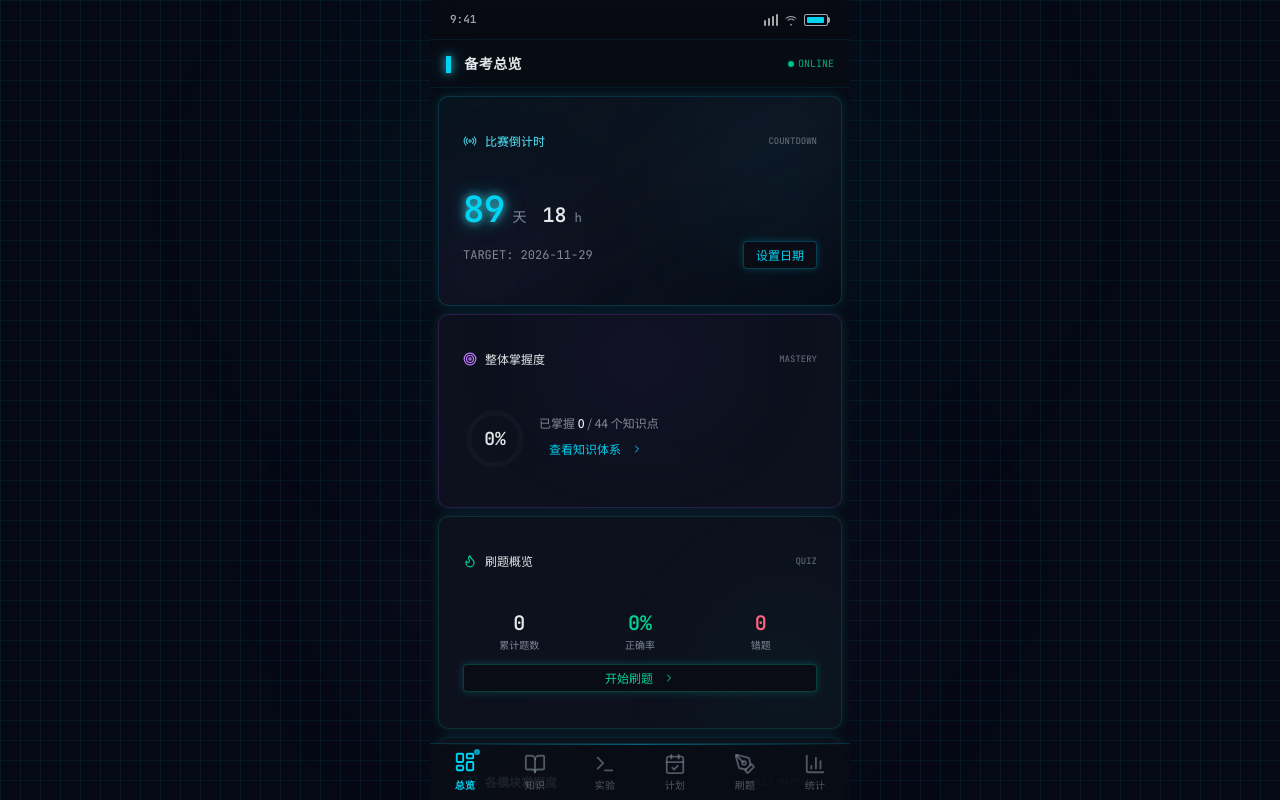
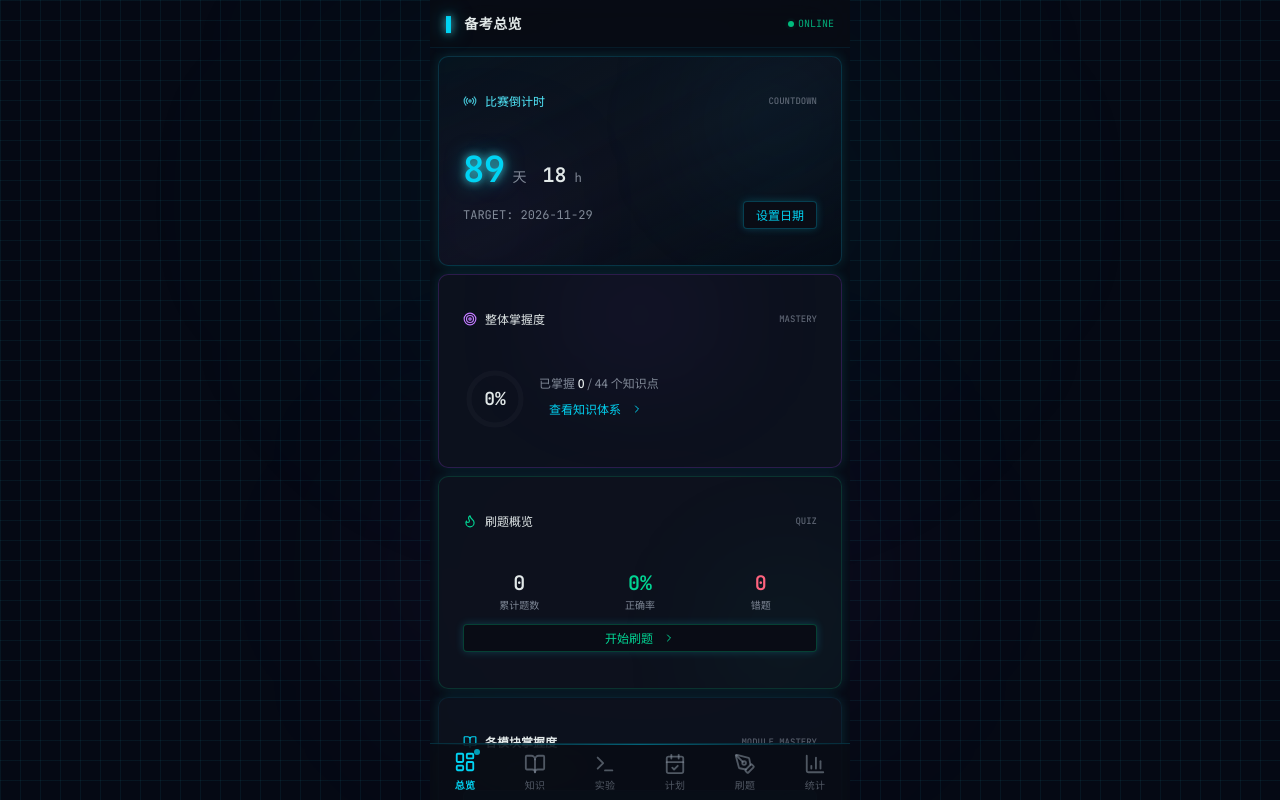
Before and after one commit to haha666-star/ict-prep-app, a React (Vite) app: page / in a window 1280 px wide. Built offline with nearby package versions, Linux system fonts and the light colour scheme.

Commit message:
ui: 移除顶部假状态栏（时间/信号/WiFi/电量）

```diff
--- a/src/components/Layout.tsx
+++ b/src/components/Layout.tsx
@@ -30,34 +30,8 @@ export function Layout() {
 
       {/* 手机外壳容器 */}
       <div className="relative mx-auto w-full max-w-[420px] h-screen bg-background/60 backdrop-blur-sm flex flex-col overflow-hidden">
-        {/* 顶部状态栏（模拟手机状态栏） */}
-        <div className="sticky top-0 z-50 flex items-center justify-between h-10 px-5 bg-background/80 backdrop-blur-xl border-b border-cyan-500/10">
-          <span className="text-[11px] font-mono-data text-foreground/70 font-semibold tabular-nums">
-            9:41
-          </span>
-          <div className="flex items-center gap-1.5">
-            <div className="flex items-end gap-0.5 h-3">
-              <span className="w-0.5 h-1.5 bg-foreground/70 rounded-sm" />
-              <span className="w-0.5 h-2 bg-foreground/70 rounded-sm" />
-              <span className="w-0.5 h-2.5 bg-foreground/70 rounded-sm" />
-              <span className="w-0.5 h-3 bg-foreground/70 rounded-sm" />
-            </div>
-            {/* WiFi图标 */}
-            <svg className="w-3.5 h-3.5 text-foreground/70" viewBox="0 0 24 24" fill="currentColor">
-              <path d="M12 18.5a1.5 1.5 0 1 1 0 3 1.5 1.5 0 0 1 0-3zM5.9 11.9a9 9 0 0 1 12.2 0l-1.4 1.4a7 7 0 0 0-9.4 0L5.9 11.9zM2.6 8.6a14 14 0 0 1 18.8 0l-1.4 1.4a12 12 0 0 0-16 0L2.6 8.6z" />
-            </svg>
-            {/* 电池 */}
-            <div className="flex items-center">
-              <div className="w-6 h-3 border border-foreground/70 rounded-[2px] relative">
-                <div className="absolute inset-0.5 bg-cyan-400 rounded-[1px] w-[75%]" />
-              </div>
-              <div className="w-0.5 h-1.5 bg-foreground/70 rounded-r-sm" />
-            </div>
-          </div>
-        </div>
-
         {/* App标题栏 */}
-        <header className="sticky top-10 z-40 h-12 flex items-center px-4 bg-background/70 backdrop-blur-xl border-b border-cyan-500/10">
+        <header className="sticky top-0 z-40 h-12 flex items-center px-4 bg-background/70 backdrop-blur-xl border-b border-cyan-500/10">
           <h1 className="text-sm font-semibold text-foreground font-tech tracking-wider flex items-center gap-2">
             <span className="text-cyan-400 text-glow-cyan">▌</span>
             {title}
```
